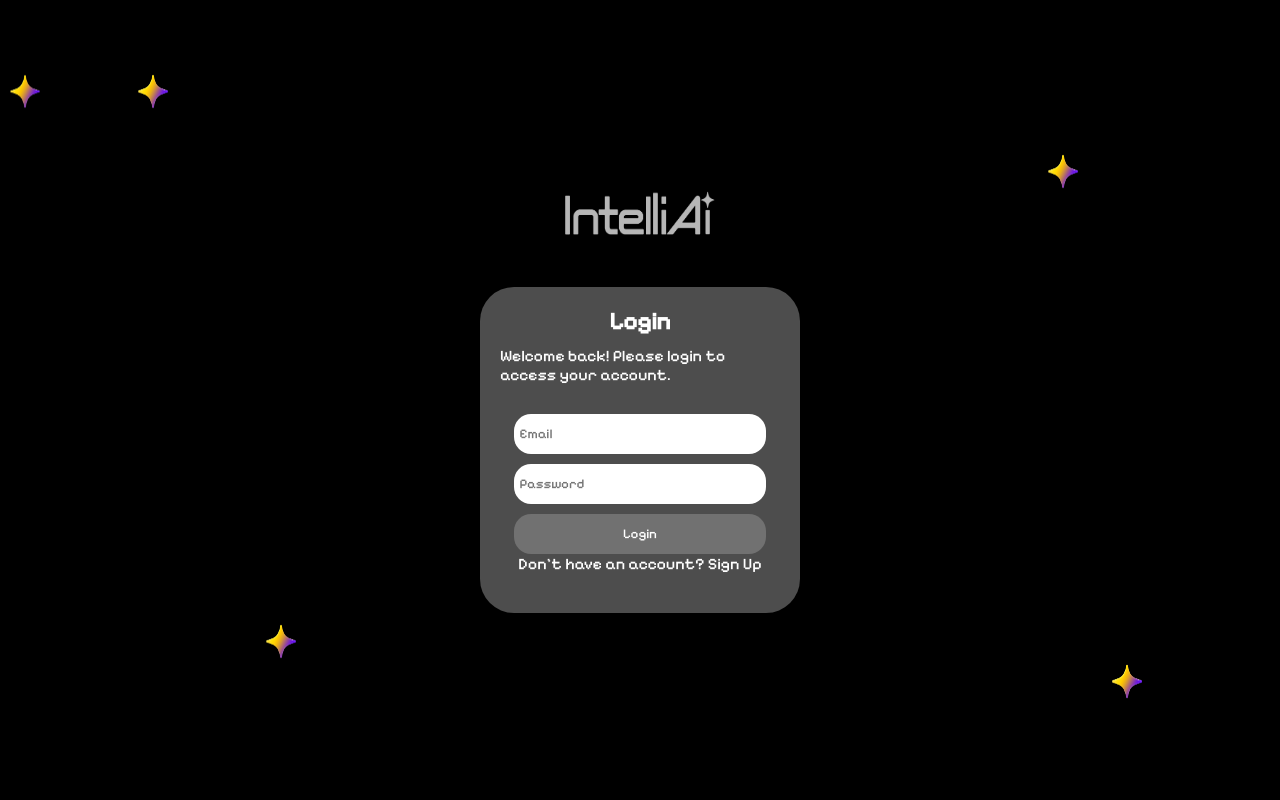
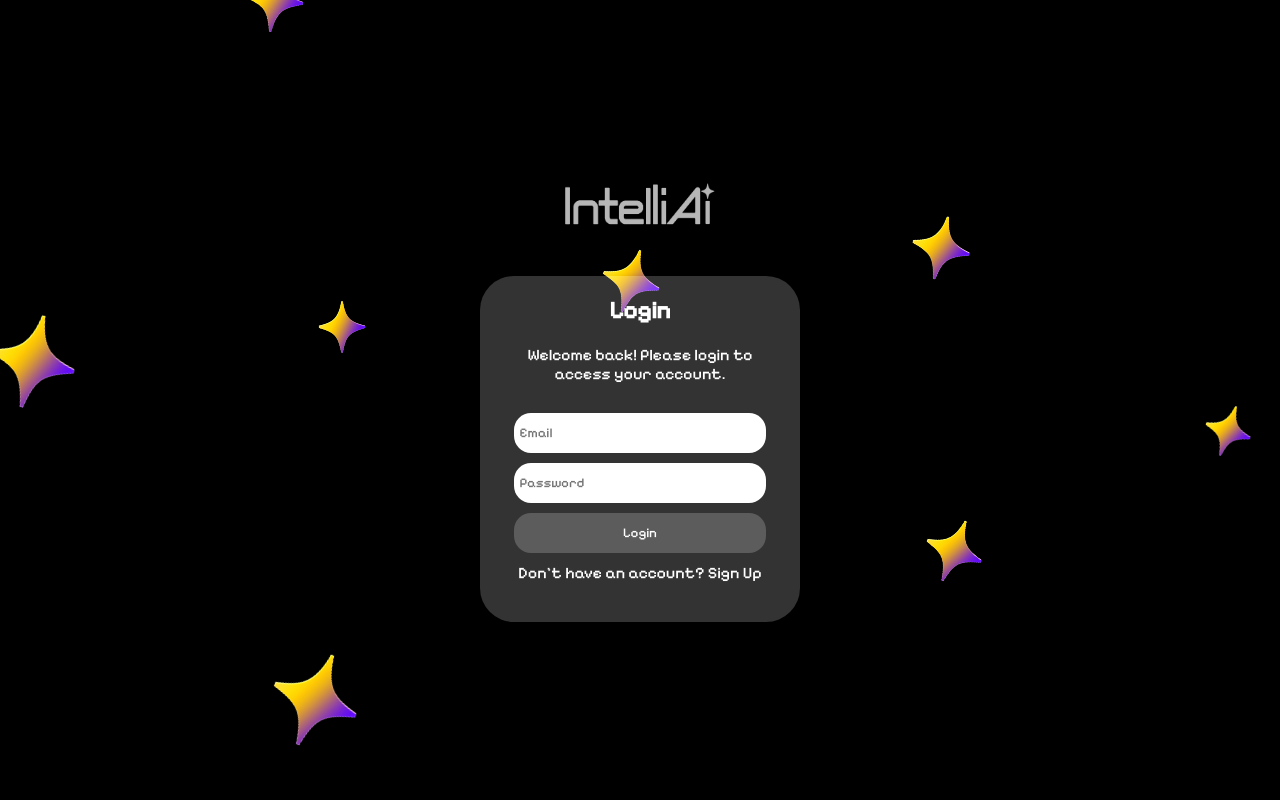
Before and after one commit to MayuraPatkar/intelliAi, a Django app: page /login in a window 1280 px wide. Run offline with Django 5.2, Linux system fonts and the light colour scheme.

Commit message:
UI update stars

```diff
--- a/templates/intelliAi.html
+++ b/templates/intelliAi.html
@@ -231,6 +231,7 @@
             padding-left: 20px;
             border-radius: 50px;
             width: 63%;
+            height: 90%;
             font-family: "Pixelify Sans", sans-serif;
             background-color: transparent;
             outline: none;
--- a/templates/login.html
+++ b/templates/login.html
@@ -42,67 +42,113 @@
 
     .star {
       position: absolute;
-      width: 50px;
-      height: 50px;
+      width: 100px;
+      height: 100px;
       background: url('star.png') no-repeat center center;
       background-size: contain;
       animation: float 10s linear infinite;
     }
 
     .star-0 {
-      left: 0%;
-      top: 10%;
-      transform: rotate(-13.85deg);
+      width: 150px;
+      height: 150px;
+      left: -41.49px;
+      top: 288.45px;
+      transform: rotate(13.85deg);
+      animation: star0 5s linear infinite;
     }
 
     .star-1 {
-      top: 10%;
-      left: 10%;
+      width: 100px;
+      height: 100px;
+      top: -49.72px;
+      left: 224px;
+      transform: rotate(7.14deg);
     }
 
     .star-2 {
-      top: 20%;
-      right: 15%;
+      width: 150px;
+      height: 150px;
+      top: 625px;
+      left: 239.76px;
+      transform: rotate(21.39deg);
     }
 
     .star-3 {
-      bottom: 15%;
-      left: 20%;
+      width: 80px;
+      height: 80px;
+      top: 287px;
+      left: 302px;
     }
 
     .star-4 {
-      bottom: 10%;
-      right: 10%;
+      width: 100px;
+      height: 100px;
+      top: 231px;
+      left: 580.77px;
+      transform: rotate(16.65deg);
     }
 
     .star-5 {
-      top: 10%;
-      left: 10%;
+      width: 100px;
+      height: 100px;
+      top: 197.75px;
+      left: 891.37px;
+      transform: rotate(12.71deg);
     }
 
     .star-6 {
-      top: 20%;
-      right: 15%;
+      width: 100px;
+      height: 100px;
+      top: 501px;
+      left: 903.76px;
+      transform: rotate(21.39deg);
     }
 
     .star-7 {
-      bottom: 15%;
-      left: 20%;
+      width: 80px;
+      height: 80px;
+      top: 391.43px;
+      left: 1187.78px;
+      transform: rotate(18.2deg);
     }
 
     .star-8 {
-      bottom: 10%;
-      right: 10%;
+      width: 150px;
+      height: 150px;
+      top: -38.97px;
+      left: 1441px;
+      transform: rotate(-13.29deg);
     }
 
     .star-9 {
-      bottom: 10%;
-      right: 10%;
+      width: 200px;
+      height: 200px;
+      top: 577.83px;
+      left: 1400px;
+      transform: rotate(-22.55deg);
+    }
+
+    @keyframes star0 {
+      0% {
+        width: 150px;
+        height: 150px;
+      }
+
+      50% {
+        width: 145px;
+        height: 145px;
+      }
+
+      100% {
+        width: 150px;
+        height: 150px;
+      }
     }
 
     .logo {
       width: 150px;
-      height: 60px;
+      height: 57px;
       margin-bottom: 40px;
     }
 
@@ -110,7 +156,7 @@
       width: 25%;
       padding: 20px;
       border-radius: 34px;
-      background: rgba(255, 255, 255, 0.3);
+      background: rgba(255, 255, 255, 0.2);
       display: flex;
       flex-direction: column;
       align-items: center;
@@ -134,7 +180,9 @@
     }
 
     .form p {
+      margin-top: 10px;
       margin-bottom: 20px;
+      text-align: center;
     }
 
     .form input[type="text"],
@@ -143,6 +191,7 @@
     .form input[type="submit"] {
       width: 90%;
       height: 5vh;
+      outline: none;
       border-radius: 17px;
       margin-top: 10px;
       padding: 2%;
@@ -167,20 +216,6 @@
 
     .form p a:hover {
       text-decoration: underline;
-    }
-
-    @keyframes float {
-      0% {
-        transform: translateY(0);
-      }
-
-      50% {
-        transform: translateY(-20px);
-      }
-
-      100% {
-        transform: translateY(0);
-      }
     }
   </style>
 </head>
```
Also changed, not shown: templates/signup.html (+52 -37 lines).
